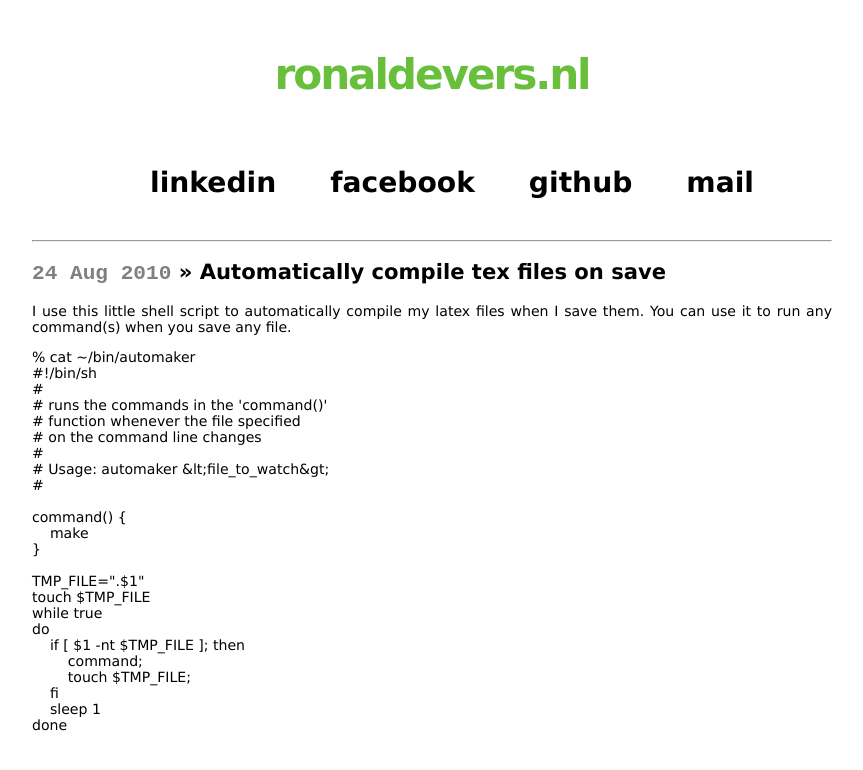
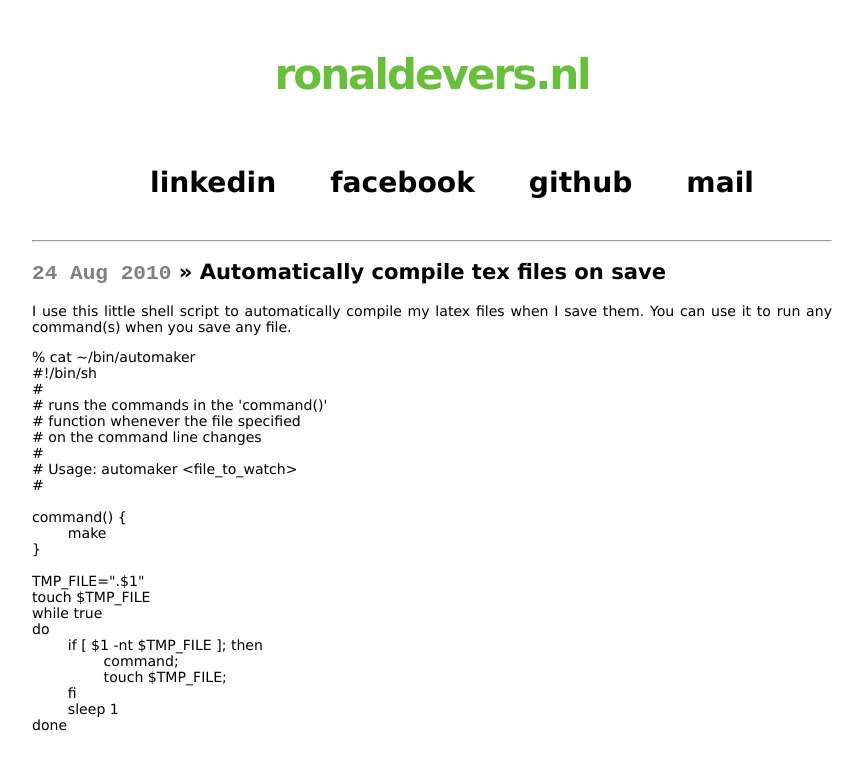
Before and after one commit to ronaldevers/ronaldevers.github.com, a Jekyll site: the page built from _posts/2010-08-24-automatically-compile-tex-files-on-save.markdown, in a window 1280 px wide. Shown: the top 770 px of the page, without its empty margins (208-1071 px from the left). Built offline with Jekyll 4.4.1, drawn with Linux system fonts in a browser that asks for light colours.

Commit message:
tonnende posts

```diff
--- a/_posts/2010-07-23-automaker-gem.markdown
+++ b/_posts/2010-07-23-automaker-gem.markdown
@@ -8,7 +8,7 @@
 monitor directory changes. I have now polished it up and bundled it as a gem
 and published it to gemcutter. You can now:
 
-<pre>
+<pre class="brush: bash;">
 $ sudo gem install fsevents automaker
 $ automaker /path/to/watch .tex
 </pre>
--- a/_posts/2010-08-24-automatically-compile-tex-files-on-save.markdown
+++ b/_posts/2010-08-24-automatically-compile-tex-files-on-save.markdown
@@ -7,27 +7,29 @@
 save them. You can use it to run any command(s) when you save any
 file.
 
-    % cat ~/bin/automaker
-    #!/bin/sh
-    #
-    # runs the commands in the 'command()'
-    # function whenever the file specified
-    # on the command line changes
-    #
-    # Usage: automaker &lt;file_to_watch&gt;
-    #
+<pre class="brush: bash;">
+% cat ~/bin/automaker
+#!/bin/sh
+#
+# runs the commands in the 'command()'
+# function whenever the file specified
+# on the command line changes
+#
+# Usage: automaker &lt;file_to_watch&gt;
+#
 
-    command() {
-        make
-    }
+command() {
+	make
+}
 
-    TMP_FILE=".$1"
-    touch $TMP_FILE
-    while true
-    do
-        if [ $1 -nt $TMP_FILE ]; then
-            command;
-            touch $TMP_FILE;
-        fi
-        sleep 1
-    done
+TMP_FILE=".$1"
+touch $TMP_FILE
+while true
+do
+	if [ $1 -nt $TMP_FILE ]; then
+		command;
+		touch $TMP_FILE;
+	fi
+	sleep 1
+done
+</pre>
--- a/_posts/2010-10-01-automatically-compile-tex-files-on-save-in-vim.markdown
+++ b/_posts/2010-10-01-automatically-compile-tex-files-on-save-in-vim.markdown
@@ -6,9 +6,8 @@
 If you're using the Vim editor, like me, here is another option to
 automatically run commands (like compilers) when you save a file.
 
-Put this in your ~/.vimrc:
-
-    au BufWritePost *.tex,*.sty make
+Put this in your <code>~/.vimrc</code>:
+<pre class="brush: bash;">au BufWritePost *.tex,*.sty make</pre>
 
 This will run the Vim-builtin 'make' everytime you save a tex or sty
 file.
```
Also changed, not shown: _posts/2010-07-23-adding-files-to-safaris-safe-file-list.markdown (+16 -15 lines), _posts/2010-07-23-iphone-and-ipod-syncing-too-often.markdown (+15 -11 lines), _posts/2010-07-26-rsync-backup-to-amazon-ec2-with-ebs.markdown (+4 -4 lines).
